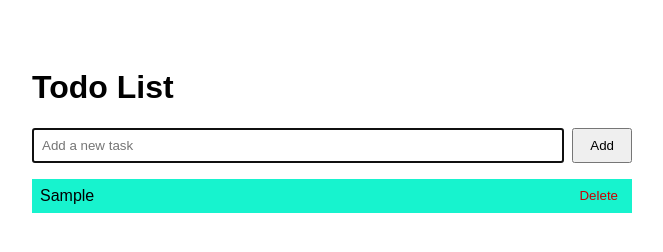
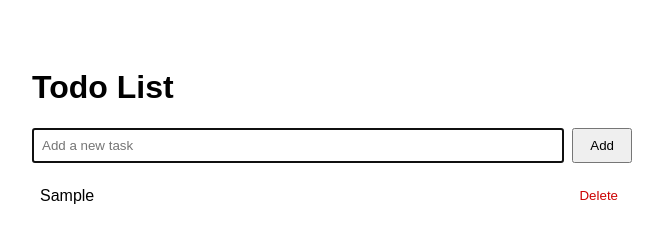
Before and after one commit to vedpingle/ToDoList, a plain HTML site: page index.html in a window 1280 px wide. Both pictures are taken after typing "Sample" into the empty fields and a click on the button "Add". Shown: the whole page, without its empty margins (308-971 px from the left). Drawn offline with Linux system fonts and the light colour scheme.

Commit message:
made changes

```diff
--- a/index.html
+++ b/index.html
@@ -10,7 +10,7 @@
     .todo-form input[type="text"] { flex: 1; padding: 0.5rem; }
     .todo-form button { padding: 0.5rem 1rem; margin-left: 0.5rem; }
     ul { list-style: none; padding: 0; }
-    li { padding: 0.5rem; background: #17f3ce; margin-bottom: 0.5rem; display: flex; justify-content: space-between; align-items: center; }
+    li { padding: 0.5rem; background: #ffffff; margin-bottom: 0.5rem; display: flex; justify-content: space-between; align-items: center; }
     li.completed { text-decoration: line-through; color: #888; }
     .delete-btn { background: none; border: none; color: #c00; cursor: pointer; }
   </style>
```
